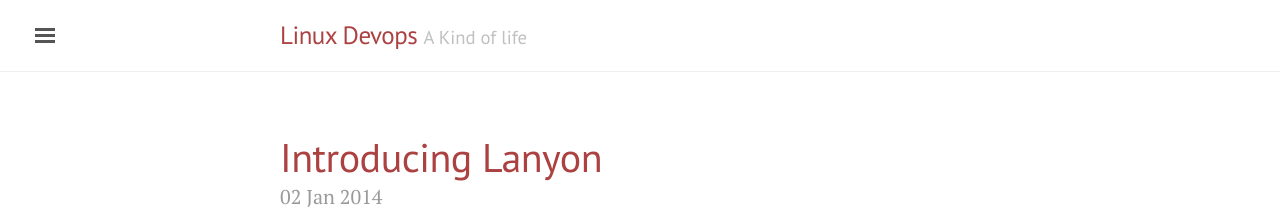
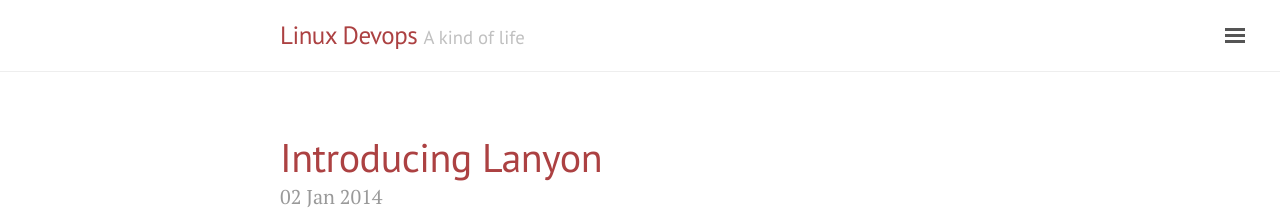
Before and after one commit to abacao/abacao.github.io, a Jekyll site: the page built from index.html, in a window 1280 px wide and 900 px high. Shown: the top 218 px of the window. Built offline with Jekyll 4.4.1, drawn with Linux system fonts in a browser that asks for light colours; the list of posts is cut into pages by our own code.

Commit message:
reversed and overlay

```diff
--- a/_config.yml
+++ b/_config.yml
@@ -6,7 +6,7 @@ permalink:           pretty
 
 # Setup
 title:               "Linux Devops"
-tagline:             'A Kind of life'
+tagline:             'A kind of life'
 description:         'All my ramblings mainly about Linux and Devops'
 url:                 https://abacao.github.io
 baseurl:             ''
@@ -15,7 +15,7 @@ paginate:            5
 # About/contact
 author:
   name:              André Bação
-  url:               https://twitter.com/mdo
+  #url:               https://twitter.com/mdo
   email:             email@bacao.pt
 
 # Custom vars
--- a/_layouts/default.html
+++ b/_layouts/default.html
@@ -3,7 +3,7 @@
 
   {% include head.html %}
 
-  <body class="theme-base-08">
+  <body class="theme-base-08 layout-reverse sidebar-overlay">
 
     {% include sidebar.html %}
 
```
